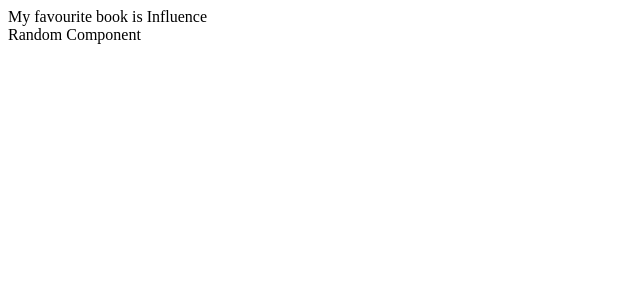
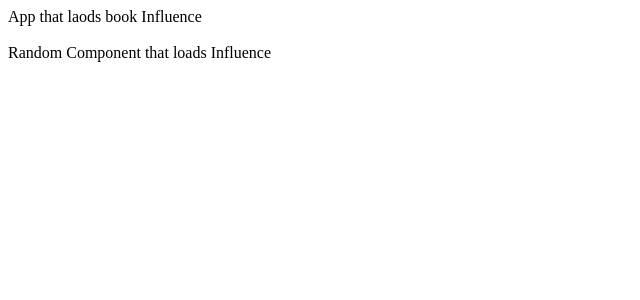
Before and after one commit to Panoskontos/Functional-Provider, a React (Create React App) app: page / in a window 1280 px wide. Shown: the top 300 px of the page, without its empty margins (0-640 px from the left). Built offline with nearby package versions, Linux system fonts and the light colour scheme.

Commit message:
first commit

```diff
--- a/src/App.js
+++ b/src/App.js
@@ -11,21 +11,24 @@
     {/* use with consumer */}
     <StateContext.Consumer>
                     {(context)=>{
-                        console.log(context)
+                        // console.log(context)
                         return (
                             <div>
-                                My favourite book is {context.state.book}
+                                App that laods book {context.state.book}
+
                             </div>
                         )
                     }
                     }
     </StateContext.Consumer>
-    </GlobalStateProvider>
 
+        <br/>
 
+    {/* Component that shows how to use Consumers */}
     <RandomComponent />
 
 
+    </GlobalStateProvider>
   </>
  )
  }
--- a/src/FuncProvider.js
+++ b/src/FuncProvider.js
@@ -15,21 +15,22 @@
 // Create Provider
 export function GlobalStateProvider({children}){
 
-    // handle change
-    const handleChange = (e) =>{
-        setNewState({...newState,
-            state: {
-                book:e.target.value
-            }
-        });
-    }
+    // If you want to also be able to change it
+
+    // const handleChange = (e) =>{
+    //     setNewState({...newState,
+    //         state: {
+    //             book:e.target.value
+    //         }
+    //     });
+    // }
 
     // create inital value with hooks
     const [newState, setNewState] = useState({
         state:{
             book:"Influence"
         },
-        handleChange: handleChange
+        // handleChange: handleChange
     })
 
     // Pass value to it's children
--- a/src/RandomComponent.js
+++ b/src/RandomComponent.js
@@ -1,8 +1,17 @@
+import { StateContext } from "./FuncProvider"
 
 function RandomComponent(){
     return (
         <>
-        Random Component
+        <StateContext.Consumer>
+        {(context)=>{
+            console.log(context)
+            return (
+                <div>
+                    Random Component that loads {context.state.book}
+                </div>
+            )}}
+        </StateContext.Consumer>
         </>
     )
 
```
